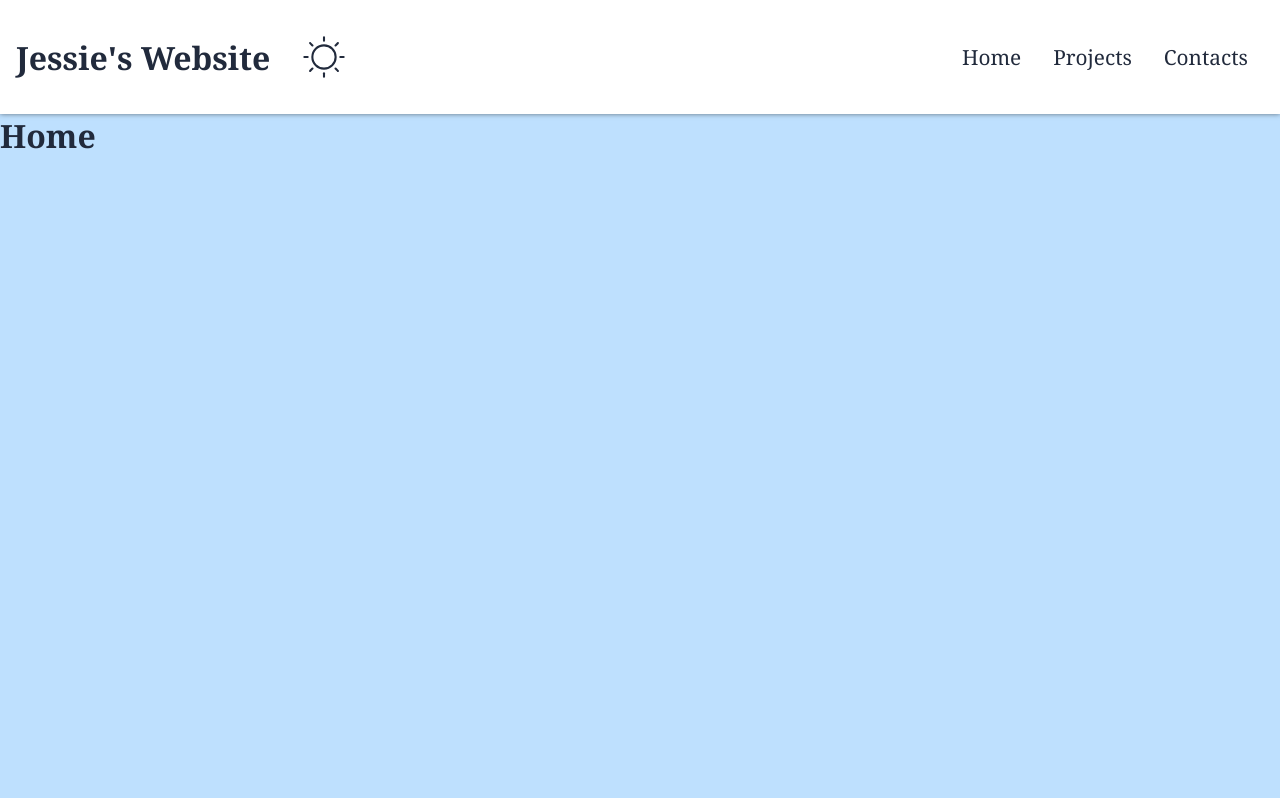
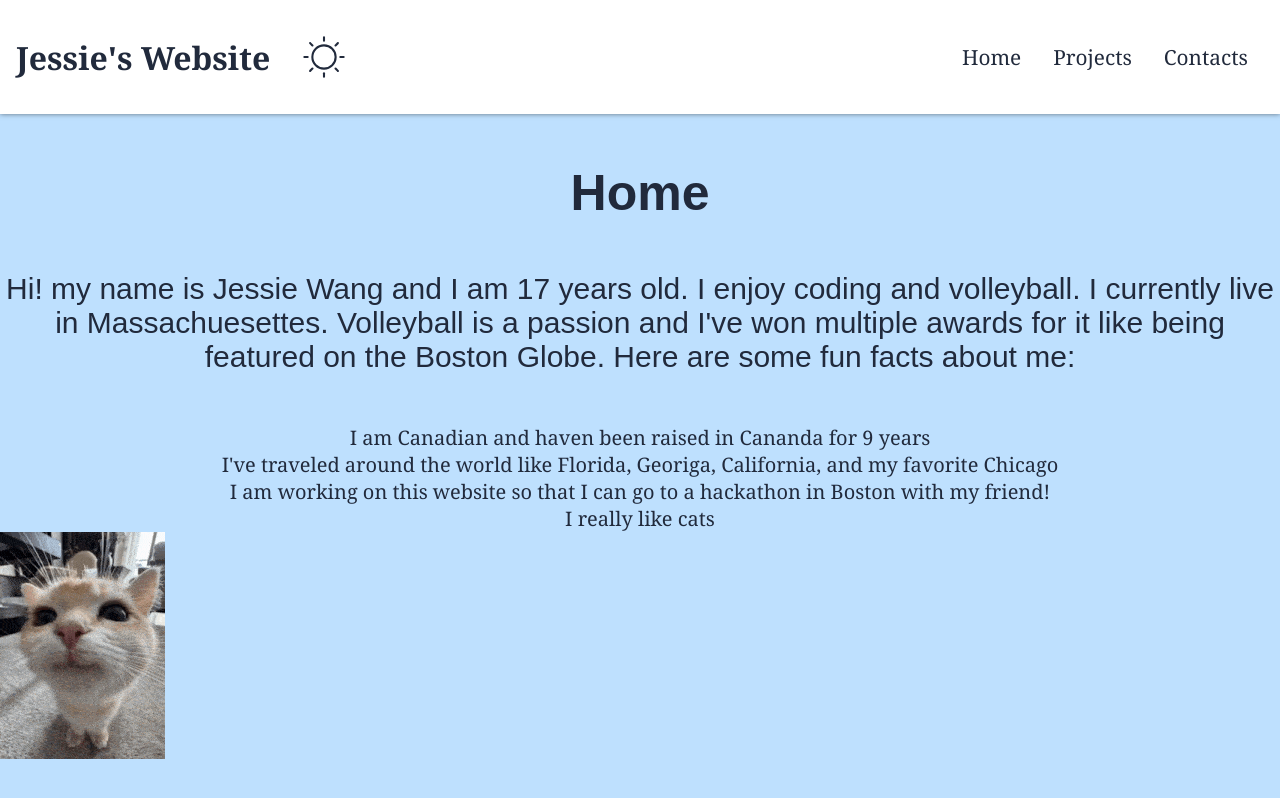
Before and after one commit to Is0toi/My-Website-pt2, a React (Create React App) app in the folder clock/: page /home in a window 1280 px wide. Built offline with nearby package versions, Linux system fonts and the light colour scheme.

Commit message:
I got a cat picture going and information about me

```diff
--- a/clock/src/component/Home.jsx
+++ b/clock/src/component/Home.jsx
@@ -1,9 +1,24 @@
 import React from "react";
 import { BrowserRouter as Router, Routes, Route } from "react-router-dom";
 import NavBar from "./NavBar";
+import cat from './cat.jpg';
 
-function Home(){
-    return <h1>Home</h1>;
+
+function Home() {
+    return (
+        <div>
+            <h1 className="home-title">Home</h1>
+            <p className = "about-me-text"> Hi! my name is Jessie Wang and I am 17 years old. I enjoy coding and volleyball. I currently live in Massachuesettes. Volleyball is a passion and I've won multiple awards for it like being featured on the Boston Globe. Here are some fun facts about me:</p>
+            <ul className= "funfacts">
+                <li> I am Canadian and haven been raised in Cananda for 9 years</li>
+                <li> I've traveled around the world like Florida, Georiga, California, and my favorite Chicago</li>
+                <li> I am working on this website so that I can go to a hackathon in Boston with my friend!</li>
+                <li> I really like cats</li>
+            </ul>
+            <img src={cat} alt="cat" />
+        </div>
+    );
+
 }
 
 export default Home;
--- a/clock/src/index.css
+++ b/clock/src/index.css
@@ -154,3 +154,24 @@ header{
   color: #ffffff;
 
 }
+
+.home-title{
+  text-align:center;
+  font-size:50px;
+  font-family:sans-serif;
+  margin-top:50px;
+}
+
+.about-me-text{
+  text-align:center;
+  font-size:30px;
+  font-family:sans-serif;
+  margin-top:50px;
+}
+
+.funfacts{
+  text-align:center;
+  font-size:20px;
+  font-family:sans-serif;
+  margin-top:50px;
+}
```
Also changed, not shown: clock/src/component/cat.jpg (added).
